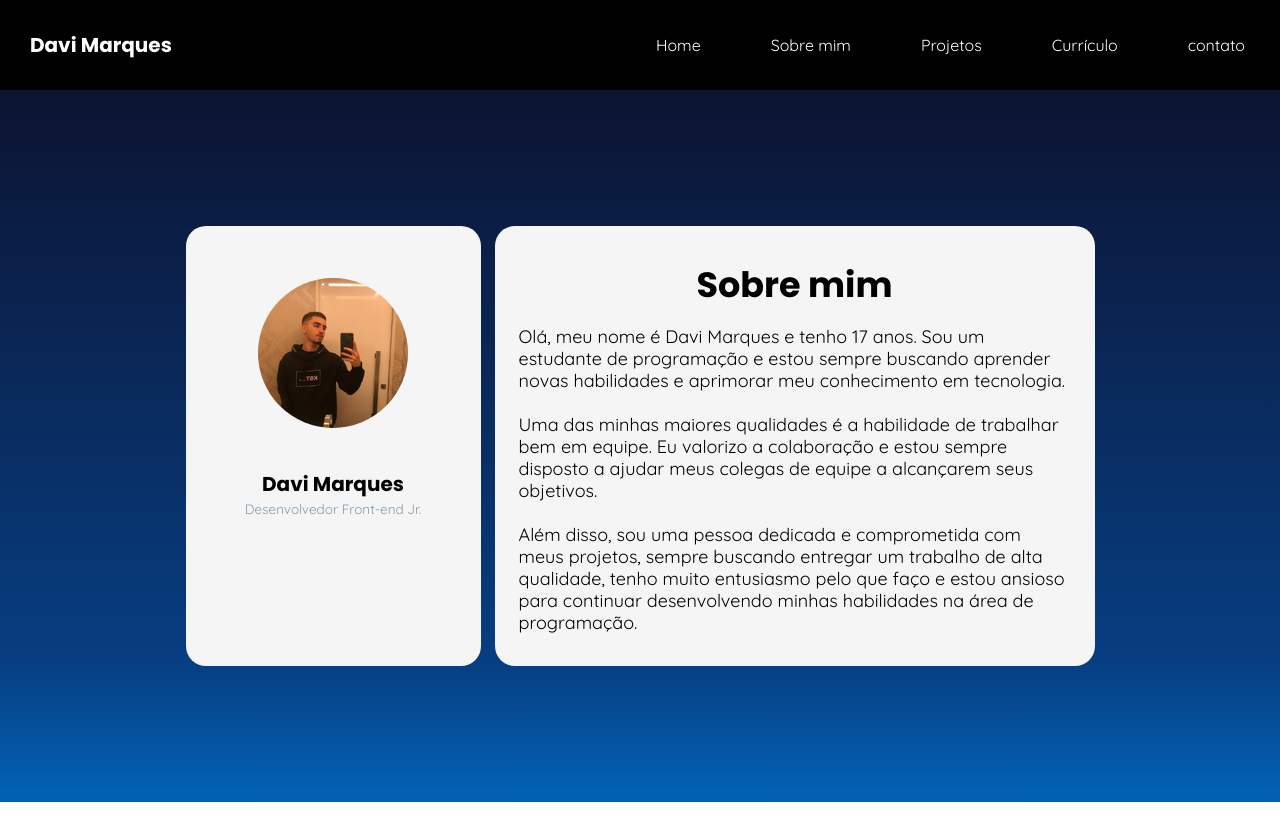
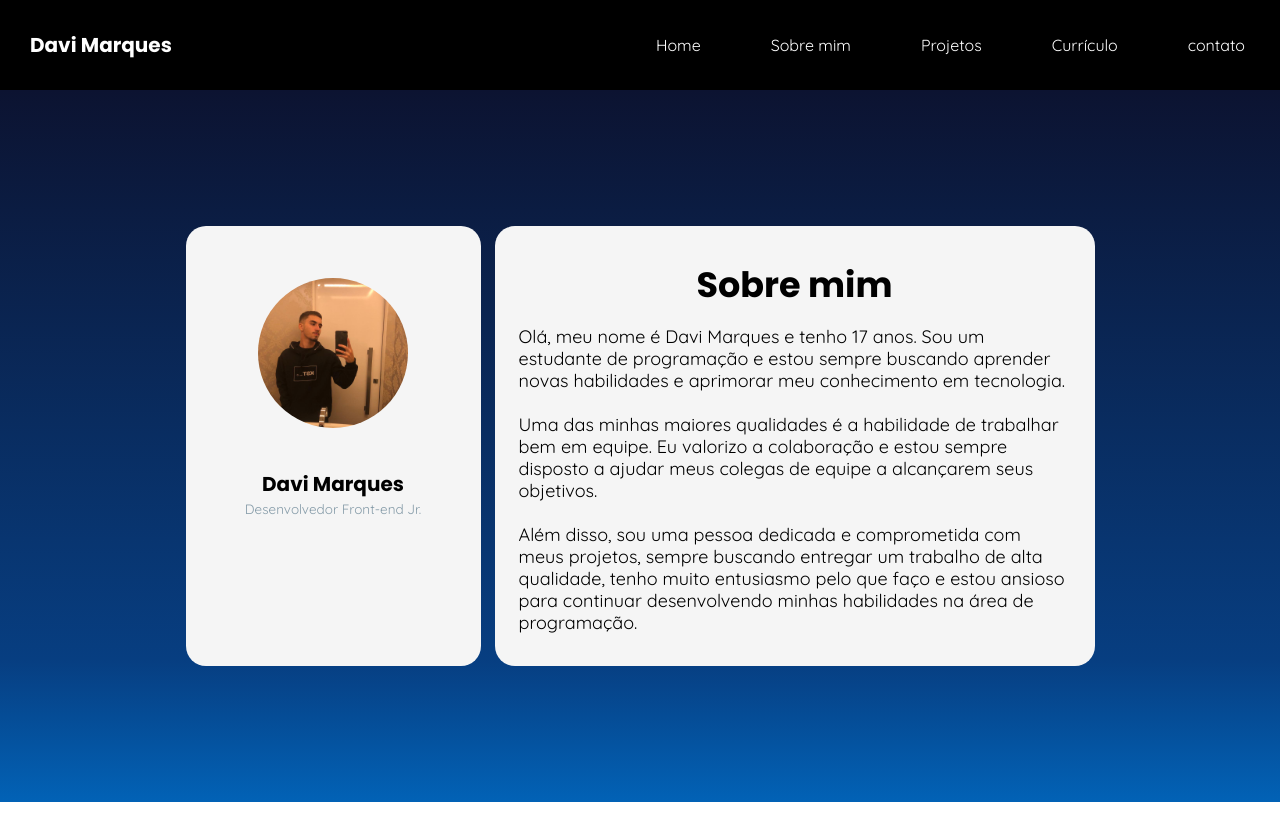
Before and after one commit to devvmarks/meu-portifolio, a plain HTML site: page sobre-mim.html in a window 1280 px wide. Shown: the top 836 px of the page. Drawn offline with Linux system fonts and the light colour scheme.

Commit message:
arrumando alguns erros

```diff
--- a/src/css/projetos.css
+++ b/src/css/projetos.css
@@ -97,4 +97,5 @@ body {
 
 .card .project-image-1 {
     background: url(../images/1338423.jpg) center center no-repeat;
+    background-size: cover;
 }
--- a/src/css/sobre-mim.css
+++ b/src/css/sobre-mim.css
@@ -85,7 +85,8 @@ body {
 
 /*Image*/
 .about .card .card-info .card-avatar {
-    background: url(../images/pfp.png) center center no-repeat;
+    background: url(../images/pfp2.jpg) center center no-repeat;
+    background-size: cover;
     width: var(--size);
     height: var(--size);
     border-radius: 50%;
```
Also changed, not shown: src/images/pfp.png (deleted), src/images/pfp2.jpg (added).
